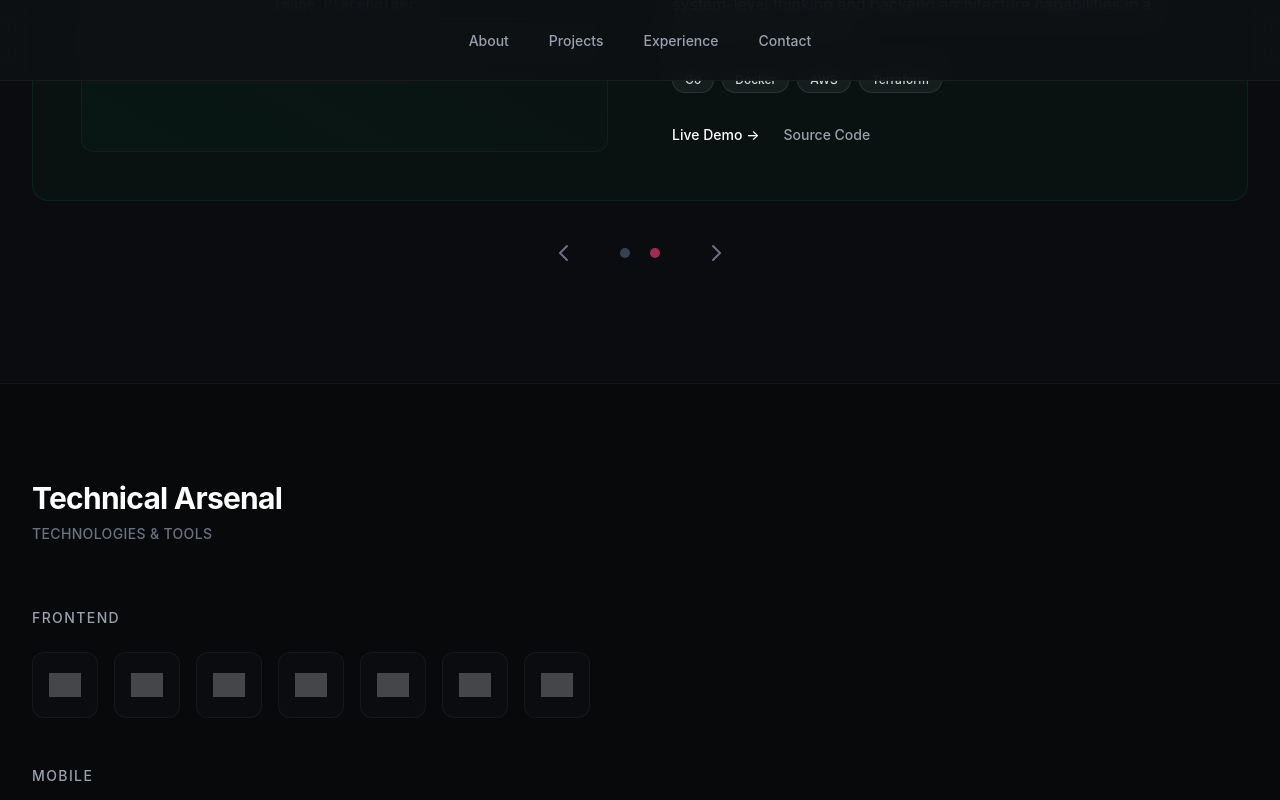
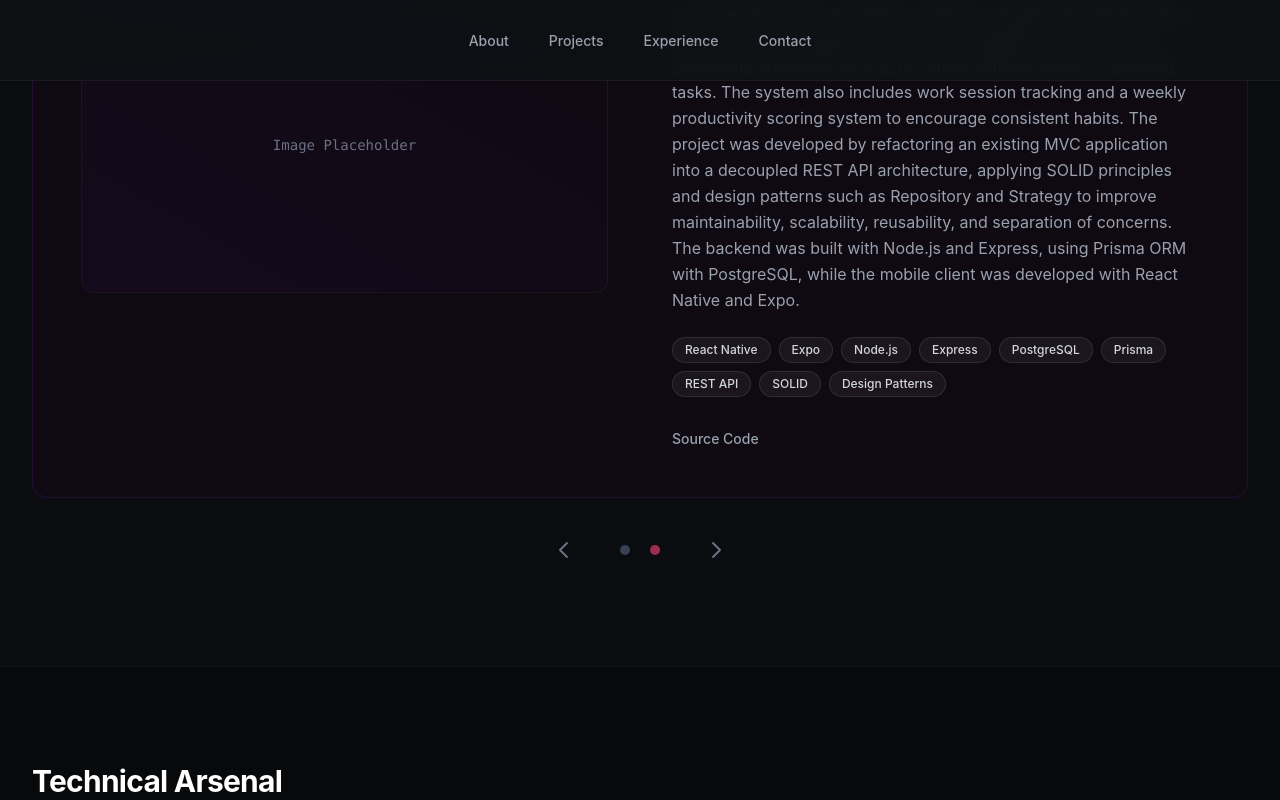
Before and after one commit to Ludicard/Portafolio, a React (Vite) app: page / in a window 1280 px wide. Both pictures are taken after a click on the button 564 px from the left and 2457 px from the top of the page. Shown: the part 2017-2817 px from the top of the page. Built offline with nearby package versions, Linux system fonts and the light colour scheme; grey boxes are pictures that could not be loaded.

Commit message:
Actualizar proyectos: EMA y FlowPlan

```diff
--- a/src/components/sections/Projects.tsx
+++ b/src/components/sections/Projects.tsx
@@ -10,8 +10,8 @@ const Projects = () => {
       description: "A full-stack business management platform designed to help small and medium-sized companies manage their operations from a centralized system. EMA provides secure authentication, company and user management, client administration, invoice tracking, payment status management, and business dashboard metrics. The application was built with a modular architecture using React, TypeScript, NestJS, Prisma, and PostgreSQL, with the entire stack containerized using Docker Compose. The deployment is automated through GitHub Actions to a production VPS, with database migrations managed through Prisma and services isolated through Docker networks.",
       category: "Full Stack Application",
       technologies: ["React", "TypeScript", "NestJS", "Node.js", "PostgreSQL", "Prisma", "Docker", "GitHub Actions"],
-      link: "#",
-      repo: "#",
+      link: "https://ema.aurelianova.tech/dashboard",
+      repo: "",
       image: emaImg,
       colorClasses: {
         bg: "bg-[#0b101e]",
@@ -21,16 +21,17 @@ const Projects = () => {
     },
     {
       id: 2,
-      name: "Cloud Infrastructure Tool",
-      description: "Project description will be added here. This tool automated the deployment pipeline and infrastructure provisioning. It showcases system-level thinking and backend architecture capabilities in a production environment.",
-      category: "DevOps & Backend",
-      technologies: ["Go", "Docker", "AWS", "Terraform"],
-      link: "#",
-      repo: "#",
+      name: "FlowPlan — Intelligent Personal Planning System",
+      description: "A full-stack personal productivity platform designed to help users organize their time through intelligent management of tasks, goals, and calendar events. FlowPlan combines a traditional calendar with a planning engine capable of identifying available time blocks and generating prioritized activity recommendations based on pending tasks. The system also includes work session tracking and a weekly productivity scoring system to encourage consistent habits. The project was developed by refactoring an existing MVC application into a decoupled REST API architecture, applying SOLID principles and design patterns such as Repository and Strategy to improve maintainability, scalability, reusability, and separation of concerns. The backend was built with Node.js and Express, using Prisma ORM with PostgreSQL, while the mobile client was developed with React Native and Expo.",
+      category: "Full Stack Application",
+      technologies: ["React Native", "Expo", "Node.js", "Express", "PostgreSQL", "Prisma", "REST API", "SOLID", "Design Patterns"],
+      link: "",
+      repo: "https://github.com/Ludicard/FlowPlan",
+      image: "", // Placeholder for the flowplan image
       colorClasses: {
-        bg: "bg-[#091210]",
-        border: "border-emerald-900/30",
-        gradient: "from-emerald-900/10",
+        bg: "bg-[#0f0912]",
+        border: "border-purple-900/30",
+        gradient: "from-purple-900/10",
       }
     }
   ];
@@ -142,12 +143,16 @@ const Projects = () => {
                         </div>
 
                         <div className="flex gap-6">
-                          <a href={project.link} tabIndex={isActive ? 0 : -1} className="text-white hover:text-wine-light text-sm font-medium transition-colors underline-offset-4 hover:underline focus:outline-none focus-visible:ring-2 focus-visible:ring-wine-light rounded">
-                            Live Demo &rarr;
-                          </a>
-                          <a href={project.repo} tabIndex={isActive ? 0 : -1} className="text-gray-400 hover:text-wine-light text-sm font-medium transition-colors underline-offset-4 hover:underline focus:outline-none focus-visible:ring-2 focus-visible:ring-wine-light rounded">
-                            Source Code
-                          </a>
+                          {project.link && (
+                            <a href={project.link} target="_blank" rel="noopener noreferrer" tabIndex={isActive ? 0 : -1} className="text-white hover:text-wine-light text-sm font-medium transition-colors underline-offset-4 hover:underline focus:outline-none focus-visible:ring-2 focus-visible:ring-wine-light rounded">
+                              Live Demo &rarr;
+                            </a>
+                          )}
+                          {project.repo && (
+                            <a href={project.repo} target="_blank" rel="noopener noreferrer" tabIndex={isActive ? 0 : -1} className="text-gray-400 hover:text-wine-light text-sm font-medium transition-colors underline-offset-4 hover:underline focus:outline-none focus-visible:ring-2 focus-visible:ring-wine-light rounded">
+                              Source Code
+                            </a>
+                          )}
                         </div>
                       </div>
 
```
